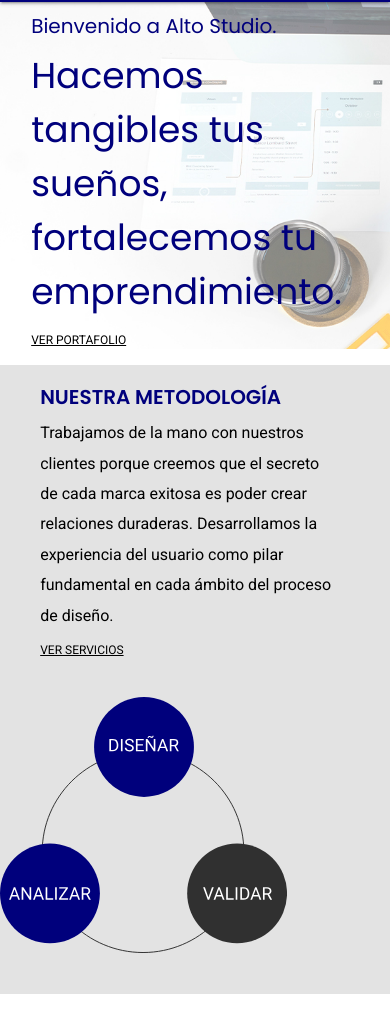
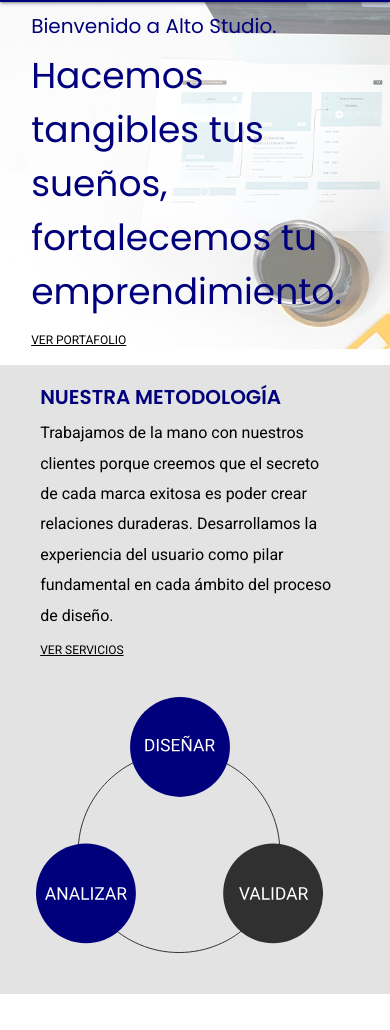
Before and after one commit to andreitaamaya/web-repository, a plain HTML site: page index.html in a window 390 px wide. Shown: the part 58-1088 px from the top of the page. Drawn offline with nearby package versions, Linux system fonts and the light colour scheme.

Commit message:
correcciones al responsive de servicios

```diff
--- a/css/styles.css
+++ b/css/styles.css
@@ -469,7 +469,8 @@
     section#metodologia svg.ilustracion-trabajo {
       width: 80%;
       display: flex;
-      justify-content: center; }
+      justify-content: center;
+      margin-left: 10%; }
   section#nuestros-clientes {
     height: auto;
     padding: 5% 0 5% 0;
--- a/scss/_mediaqueries.scss
+++ b/scss/_mediaqueries.scss
@@ -82,6 +82,7 @@
             width:80%;
             display: flex;
             justify-content: center;
+            margin-left: 10%;
         }
     }
     section#nuestros-clientes {
```
